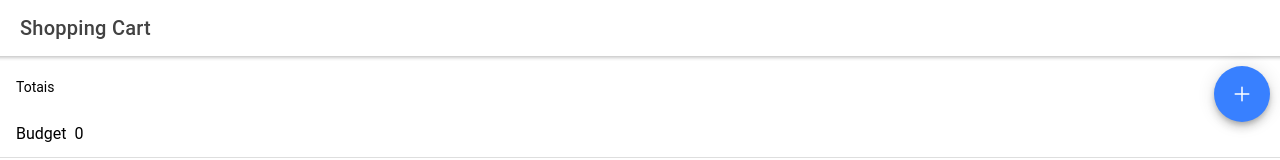
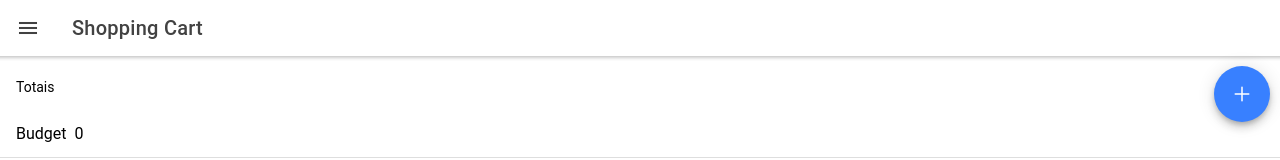
Before and after one commit to Jefferson227/shopping-cart, a React (Create React App) app: page /home in a window 1280 px wide. Shown: the top 160 px of the page. Built offline with nearby package versions, Linux system fonts and the light colour scheme.

Commit message:
Add side menu

```diff
--- a/src/pages/Home.tsx
+++ b/src/pages/Home.tsx
@@ -1,6 +1,9 @@
 import {
+  IonButtons,
   IonContent,
   IonHeader,
+  IonMenu,
+  IonMenuButton,
   IonPage,
   IonTitle,
   IonToolbar,
@@ -13,12 +16,29 @@ const Home: React.FC = () => {
   const page = useRef(undefined);
 
   return (
-    <IonPage ref={page}>
+    <>
+      <IonMenu contentId="main-content">
         <IonHeader>
           <IonToolbar>
+            <IonTitle>Menu Content</IonTitle>
+          </IonToolbar>
+        </IonHeader>
+
+        <IonContent className="ion-padding">
+          This is the menu content.
+        </IonContent>
+      </IonMenu>
+
+      <IonPage id="main-content" ref={page}>
+        <IonHeader>
+          <IonToolbar>
+            <IonButtons slot="start">
+              <IonMenuButton></IonMenuButton>
+            </IonButtons>
             <IonTitle>Shopping Cart</IonTitle>
           </IonToolbar>
         </IonHeader>
+
         <IonContent fullscreen>
           <IonHeader collapse="condense">
             <IonToolbar>
@@ -29,6 +49,7 @@ const Home: React.FC = () => {
           <ShoppingCart page={page} />
         </IonContent>
       </IonPage>
+    </>
   );
 };
 
```
Lines whose indentation alone changed are shown as unchanged.
